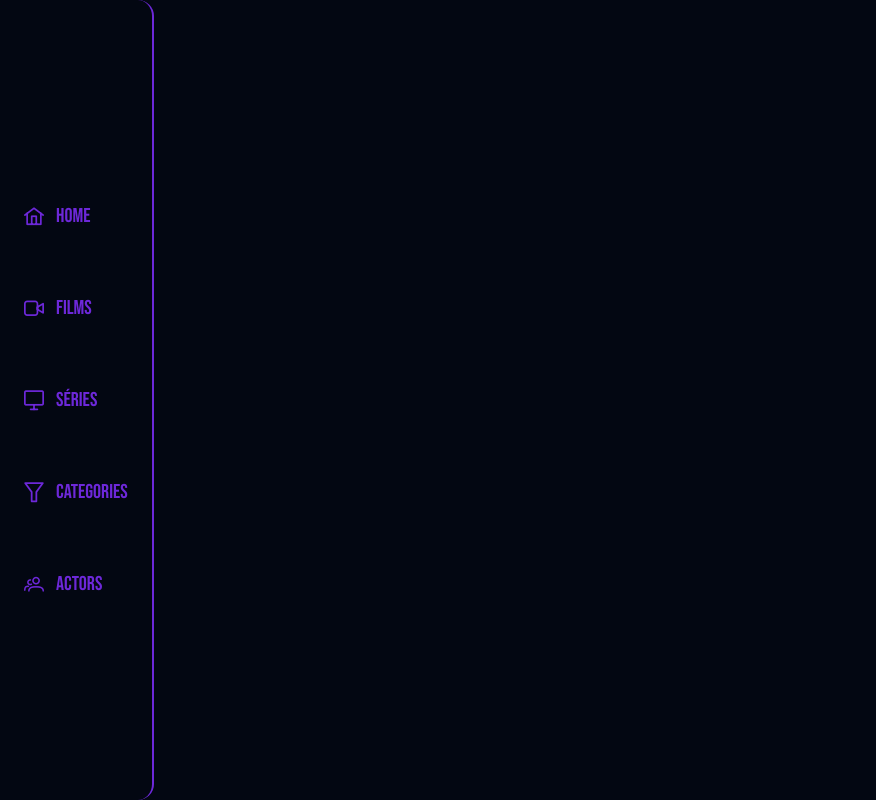
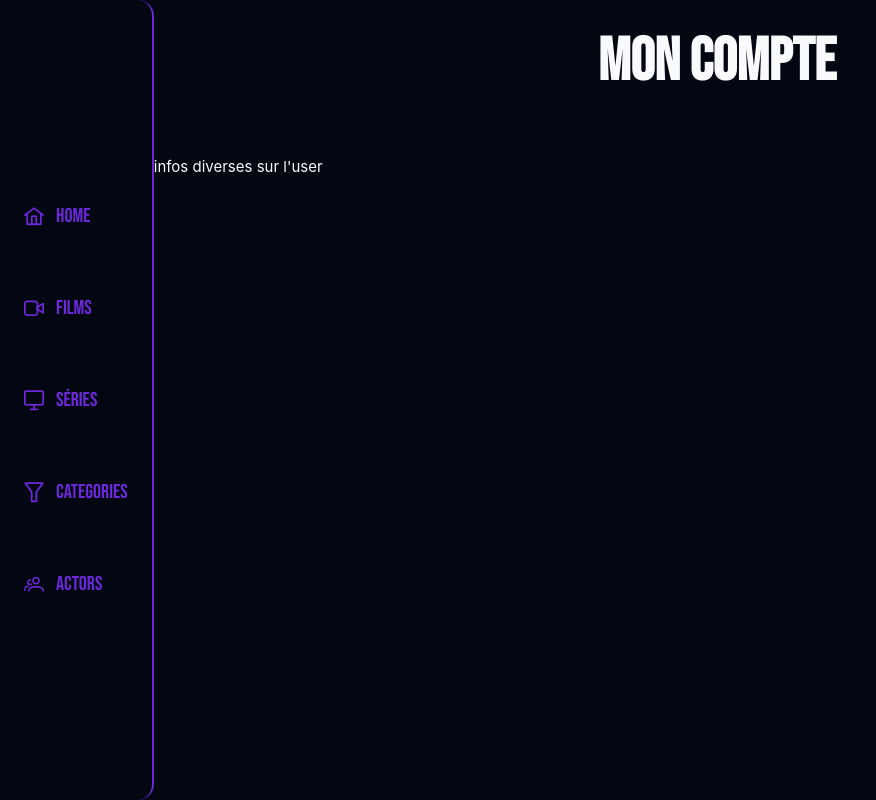
Before and after one commit to AurelieDuynslaeger/webflix-vuejs-version, a Vue app: page /account in a window 1280 px wide. Shown: the whole page, without its empty margins (0-876 px from the left). Built offline with nearby package versions, Linux system fonts and the light colour scheme; no server answers.

Commit message:
sign up + login + log out ok

```diff
--- a/src/App.vue
+++ b/src/App.vue
@@ -13,7 +13,7 @@ const handleLogout = () => {
   localStorage.removeItem('token')
   isAuthenticated.value = false
   // Redirige l'utilisateur si nécessaire
-  router.push('/login')
+  router.push('/')
 }
 
 onMounted(() => {
--- a/src/components/TheWelcome.vue
+++ b/src/components/TheWelcome.vue
@@ -1,9 +1,11 @@
 <script setup>
 import { ref } from 'vue'
+import { RouterLink, useRouter } from 'vue-router'
 import { login } from '../services/webflixApi'
 
 const email = ref('')
 const password = ref('')
+const router = useRouter()
 
 const handleSubmit = async e => {
   e.preventDefault() //Empêche le rechargement de la page
@@ -14,7 +16,7 @@ const handleSubmit = async e => {
     //stocker le token dans le localStorage ou l'état de votre application
     localStorage.setItem('token', response.data.token)
     //Rediriger vers la page d'accueil ou un tableau de bord
-    //router.push('/dashboard');
+    router.push('/account')
   } catch (error) {
     console.error('Erreur lors de la connexion:', error)
     alert(
--- a/src/router/index.js
+++ b/src/router/index.js
@@ -1,6 +1,6 @@
 import { createRouter, createWebHistory } from 'vue-router'
 import HomeView from '../views/HomeView.vue'
-import LoginView from '../views/LoginView.vue'
+import AccountView from '../views/AccountView.vue'
 import RegisterView from '../views/RegisterView.vue'
 import FilmsView from '../views/FilmsView.vue'
 import CategoriesView from '../views/CategoriesView.vue'
@@ -15,7 +15,7 @@ const router = createRouter({
   history: createWebHistory(import.meta.env.BASE_URL),
   routes: [
     { path: '/', name: 'home', component: HomeView },
-    { path: '/login', name: 'login', component: LoginView },
+
     { path: '/register', name: 'register', component: RegisterView },
     { path: '/films', name: 'films', component: FilmsView },
     {
@@ -37,6 +37,7 @@ const router = createRouter({
       component: DetailsActorView,
     },
     { path: '/about', name: 'about', component: AboutView },
+    { path: '/account', name: 'account', component: AccountView },
   ]
 })
 
--- /dev/null
+++ b/src/views/AccountView.vue
@@ -0,0 +1,15 @@
+<script></script>
+
+<template>
+  <div class="bg-background">
+    <h1
+      class="text-6xl font-bold mb-8 py-8 text-center text-foreground font-Bebas"
+    >
+      Mon Compte
+    </h1>
+
+    <p>infos diverses sur l'user</p>
+  </div>
+</template>
+
+<style></style>
```
